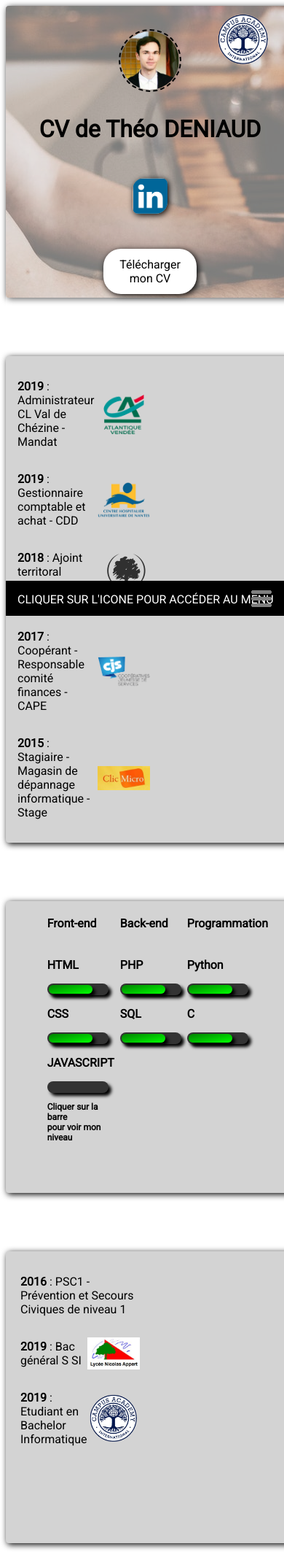
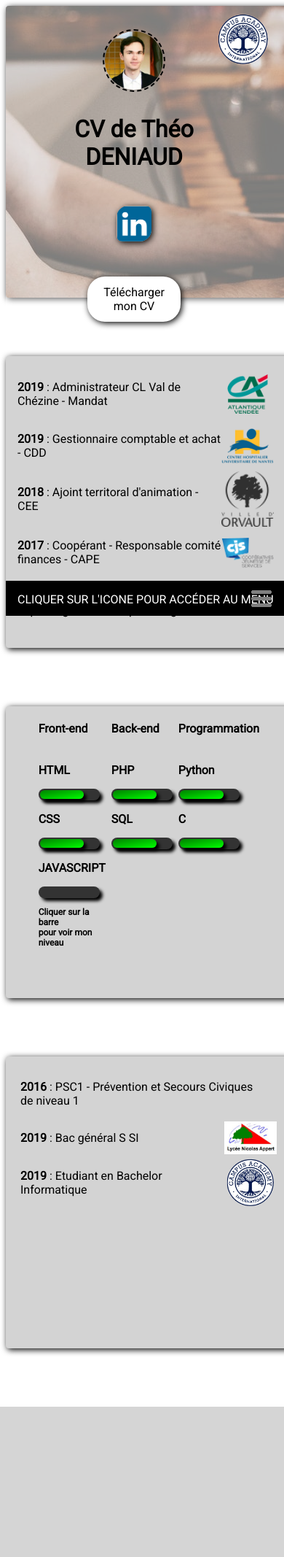
Before and after one commit to tdeniaud/portfolio_Theo_DENIAUD, a PHP site: page / in a window 390 px wide; the page is wider, and only the part inside the window is pictured. Shown: the top 2134 px of that part at 73% size. After the commit the page ends 1928 px from the top of that part, so only its background shows below. Run offline with PHP 8.4, Linux system fonts and the light colour scheme.

Commit message:
stop work responsive

```diff
--- a/text/config-responsive.css
+++ b/text/config-responsive.css
@@ -223,13 +223,13 @@
       position: relative;
 
     }
-    .flex-row-around {
+    .flex-row {
 
       display: flex;
       flex-direction: row;
-      justify-content: space-around;
-      align-items: stretch;
-      margin-right: 2rem;
+      justify-content: space-between;
+      align-items: center;
+      width: 22em;
 
     }
 
```
